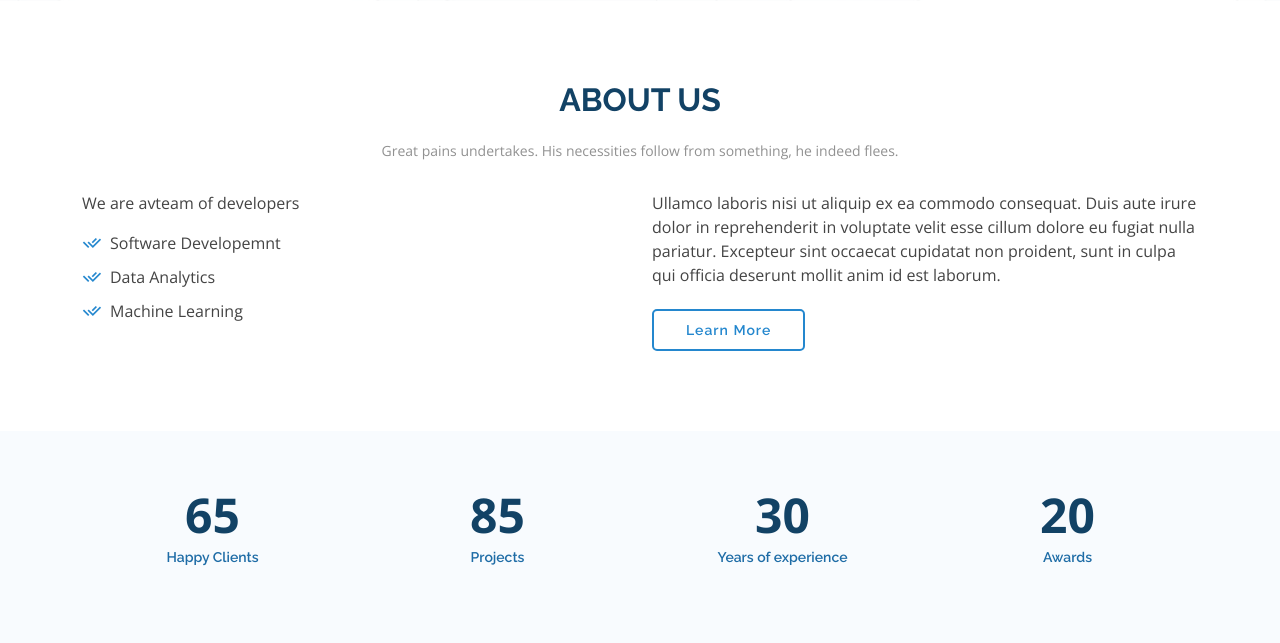
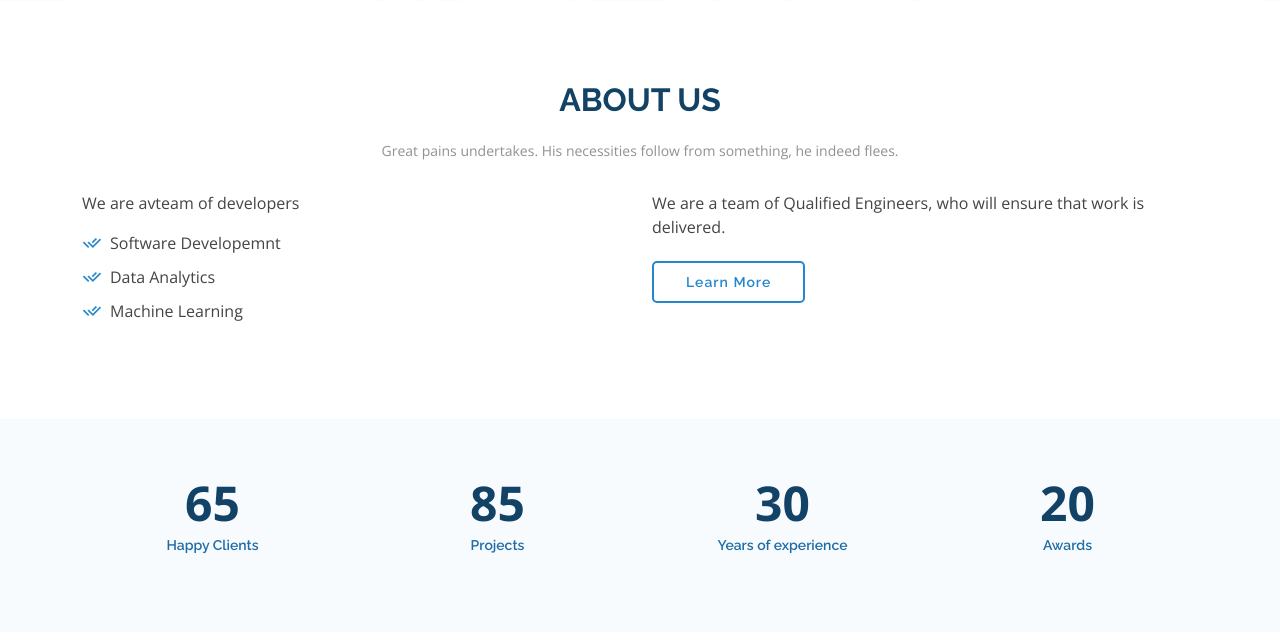
Before and after one commit to kibetamos/mars, a Django app: template venus/templates/index.html in a window 1280 px wide. Shown: the part 526-1169 px from the top of the page. Run offline with Django 3.2, Linux system fonts and the light colour scheme; the template is opened without the code that fills it, so the values that code supplies are empty; some libraries are stand-ins or nearby versions.

Commit message:
edit homepage

```diff
--- a/venus/templates/index.html
+++ b/venus/templates/index.html
@@ -138,9 +138,7 @@
           </div>
           <div class="col-lg-6 pt-4 pt-lg-0">
             <p>
-              Ullamco laboris nisi ut aliquip ex ea commodo consequat. Duis aute irure dolor in reprehenderit in voluptate
-              velit esse cillum dolore eu fugiat nulla pariatur. Excepteur sint occaecat cupidatat non proident, sunt in
-              culpa qui officia deserunt mollit anim id est laborum.
+              We are a team of Qualified Engineers, who will ensure that work is delivered.
             </p>
             <a href="#" class="btn-learn-more">Learn More</a>
           </div>
```
